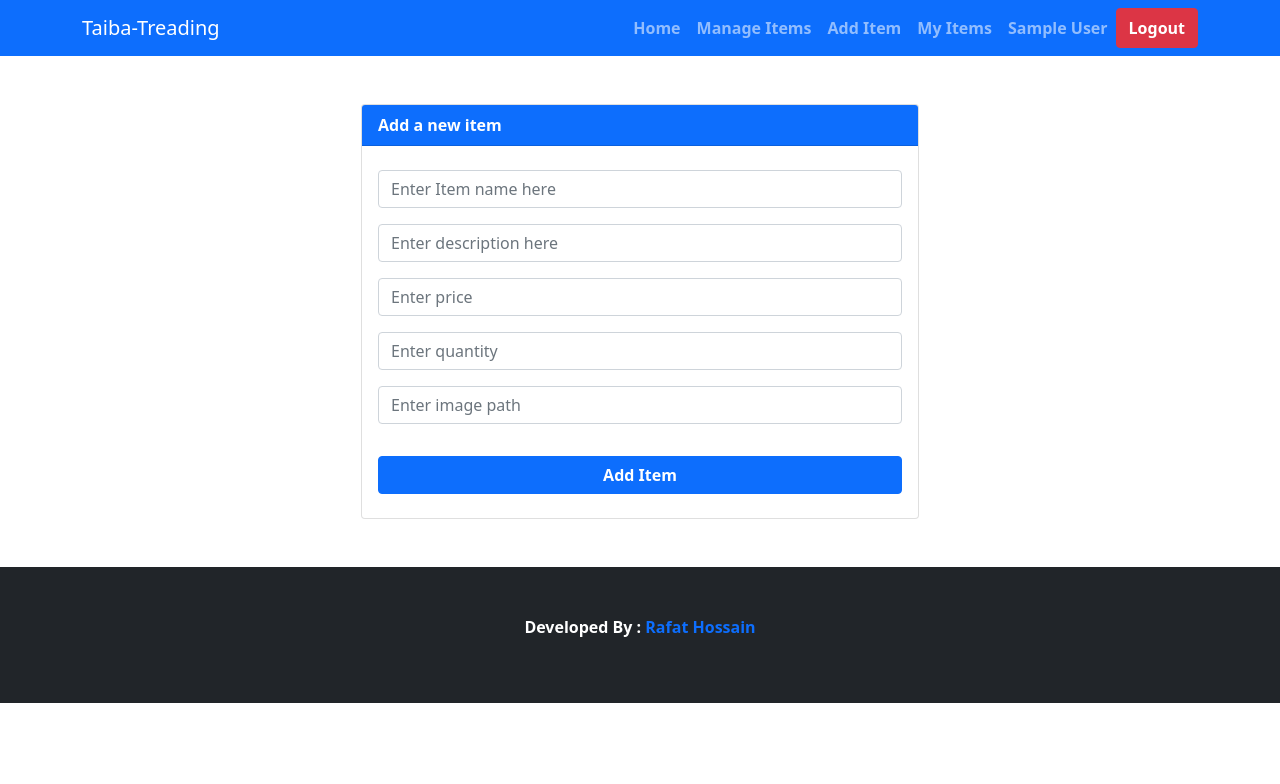
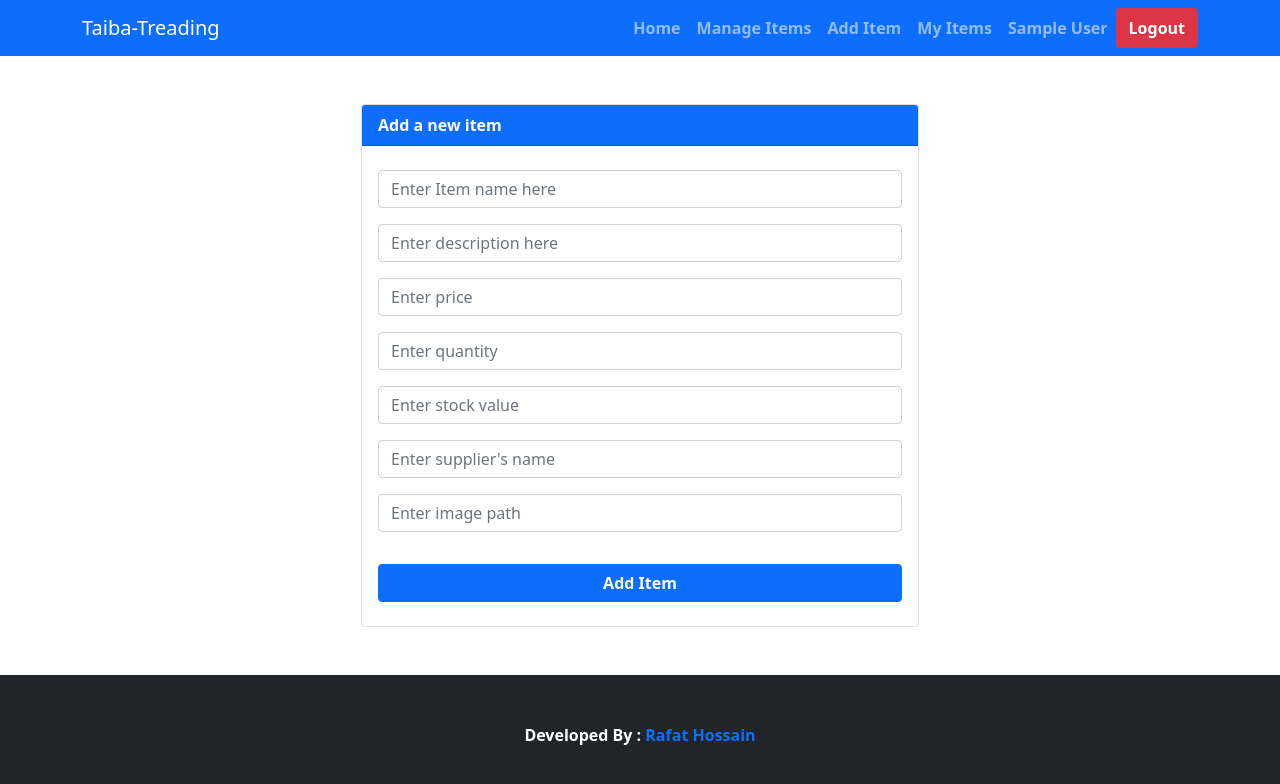
Before and after one commit to Rafat-Web-Developer/taiba-treading-client, a React (Create React App) app: page /addItem in a window 1280 px wide. Shown: the top 784 px of the page. Built offline with nearby package versions, Linux system fonts and the light colour scheme; no server answers; sample sign-in values are in the browser's storage.

Commit message:
Add two more field in add item component

```diff
--- a/src/Pages/AddItem/AddItem.js
+++ b/src/Pages/AddItem/AddItem.js
@@ -30,6 +30,14 @@ const AddItem = () => {
                 <Form.Control type="number" placeholder="Enter quantity" />
               </Form.Group>
 
+              <Form.Group className="mb-3" controlId="formBasicStock">
+                <Form.Control type="number" placeholder="Enter stock value" />
+              </Form.Group>
+
+              <Form.Group className="mb-3" controlId="formBasicSupplier">
+                <Form.Control type="text" placeholder="Enter supplier's name" />
+              </Form.Group>
+
               <Form.Group className="mb-3" controlId="formBasicImage">
                 <Form.Control type="text" placeholder="Enter image path" />
               </Form.Group>
```
